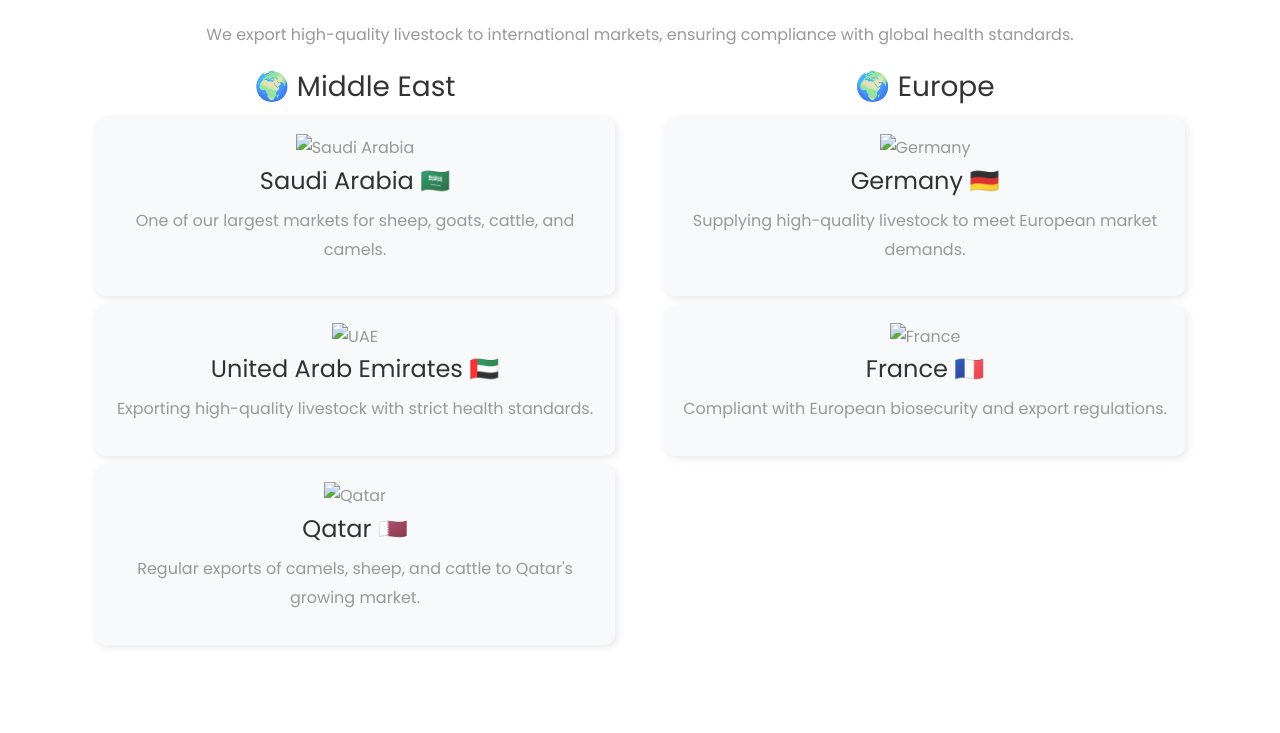
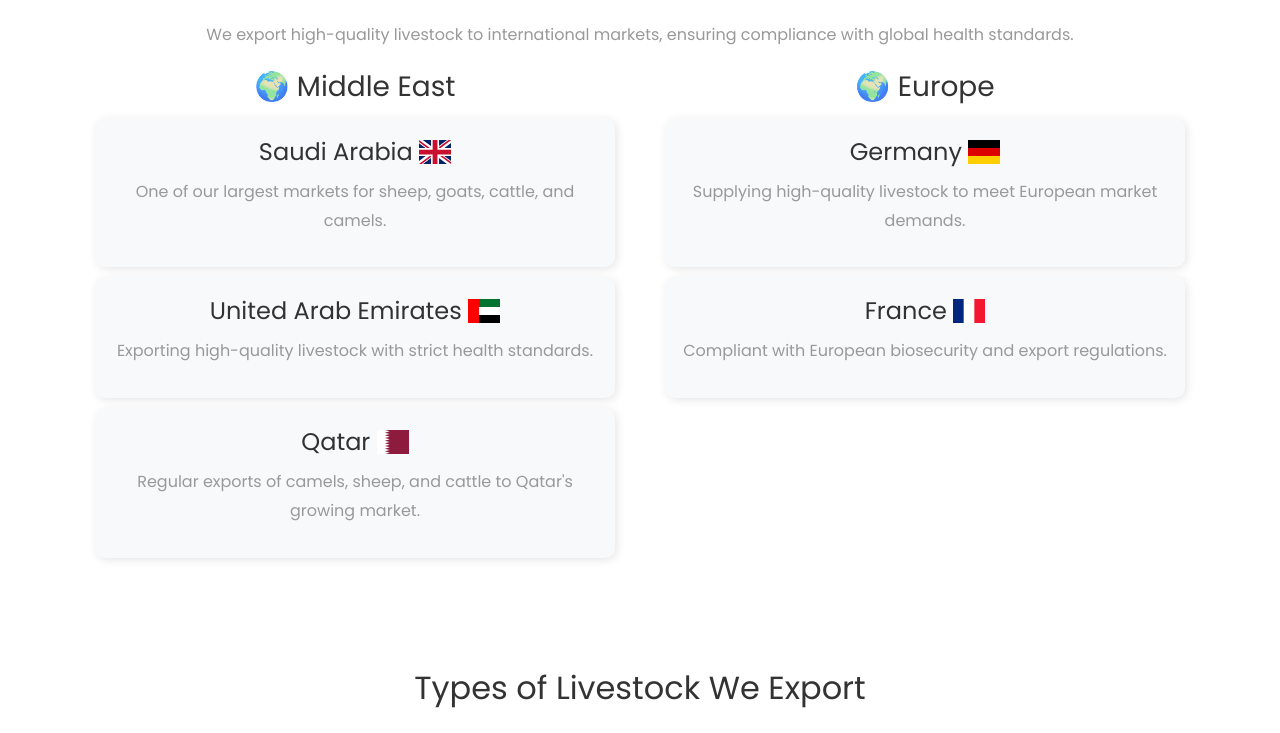
Before and after one commit to Xtrimum/SILQC, a plain HTML site: page export.html in a window 1280 px wide. Shown: the part 699-1432 px from the top of the page. Drawn offline with nearby package versions, Linux system fonts and the light colour scheme; some packages are replaced by stand-ins of ours; no server answers; files whose address does not match are found by name.

Commit message:
icon fix

```diff
--- a/export.html
+++ b/export.html
@@ -7,7 +7,7 @@
     <meta name="viewport" content="width=device-width, initial-scale=1, shrink-to-fit=no">
 
     <link href="https://fonts.googleapis.com/css?family=Poppins:200,300,400,500,600,700,800&display=swap" rel="stylesheet">
-
+    <link rel="stylesheet" href="https://cdnjs.cloudflare.com/ajax/libs/flag-icon-css/3.5.0/css/flag-icon.css">
     <link rel="stylesheet" href="css/open-iconic-bootstrap.min.css">
     <link rel="stylesheet" href="css/animate.css">
 
@@ -26,6 +26,7 @@
     <link rel="stylesheet" href="css/flaticon.css">
     <link rel="stylesheet" href="css/icomoon.css">
     <link rel="stylesheet" href="css/style.css">
+ <link rel="stylesheet" href="https://cdnjs.cloudflare.com/ajax/libs/flag-icon-css/3.5.0/css/flag-icon.css">
     <script src="js/lang.js"></script>
 
 
@@ -81,11 +82,11 @@
                   </button>
                   <div class="dropdown-menu" aria-labelledby="langDropdown">
                     <a class="dropdown-item" href="#" onclick="switchLanguage('en')">
-                      🇬🇧
+                      <span class="flag-icon flag-icon-gb"></span>
                       English
                     </a>
                     <a class="dropdown-item" href="#" onclick="switchLanguage('ar')">
-                      🇸🇦
+                      <span class="flag-icon flag-icon-sa"></span>
                         العربية
                     </a>
                   </div>
@@ -118,18 +119,15 @@
               <div class="col-md-6">
                   <h3 class="text-center" data-key="middle_east">🌍 Middle East</h3>
                   <div class="destination-card text-center p-3">
-                      <img src="saudi-arabia-flag.png" alt="Saudi Arabia" width="50">
-                      <h4 data-key="saudi_arabia">Saudi Arabia 🇸🇦</h4>
+                      <h4><span data-key="saudi_arabia">Saudi Arabia</span> <span class="flag-icon flag-icon-gb"></span></h4>
                       <p data-key="saudi_desc">One of our largest markets for sheep, goats, cattle, and camels.</p>
                   </div>
                   <div class="destination-card text-center p-3">
-                      <img src="uae-flag.png" alt="UAE" width="50">
-                      <h4 data-key="uae">United Arab Emirates 🇦🇪</h4>
+                      <h4><span data-key="uae">United Arab Emirates</span> <span class="flag-icon flag-icon-ae"></span></h4>
                       <p data-key="uae_desc">Exporting high-quality livestock with strict health standards.</p>
                   </div>
                   <div class="destination-card text-center p-3">
-                      <img src="qatar-flag.png" alt="Qatar" width="50">
-                      <h4 data-key="qatar">Qatar 🇶🇦</h4>
+                      <h4><span data-key="qatar">Qatar</span> <span class="flag-icon flag-icon-qa"></span></h4>
                       <p data-key="qatar_desc">Regular exports of camels, sheep, and cattle to Qatar’s growing market.</p>
                   </div>
               </div>
@@ -138,13 +136,11 @@
               <div class="col-md-6">
                   <h3 class="text-center" data-key="europe">🌍 Europe</h3>
                   <div class="destination-card text-center p-3">
-                      <img src="germany-flag.png" alt="Germany" width="50">
-                      <h4 data-key="germany">Germany 🇩🇪</h4>
+                      <h4><span data-key="germany">Germany</span> <span class="flag-icon flag-icon-de"></span></h4>
                       <p data-key="germany_desc">Supplying high-quality livestock to meet European market demands.</p>
                   </div>
                   <div class="destination-card text-center p-3">
-                      <img src="france-flag.png" alt="France" width="50">
-                      <h4 data-key="france">France 🇫🇷</h4>
+                      <h4><span data-key="france">France</span> <span class="flag-icon flag-icon-fr"></span></h4>
                       <p data-key="france_desc">Compliant with European biosecurity and export regulations.</p>
                   </div>
               </div>
--- a/js/lang.js
+++ b/js/lang.js
@@ -109,16 +109,16 @@ const translations = {
         global_destinations: "Our Global Export Destinations",
         export_quality: "We export high-quality livestock to international markets, ensuring compliance with global health standards.",
         middle_east: "🌍 Middle East",
-        saudi_arabia: "Saudi Arabia 🇸🇦",
+        saudi_arabia: "Saudi Arabia ",
         saudi_desc: "One of our largest markets for sheep, goats, cattle, and camels.",
-        uae: "United Arab Emirates 🇦🇪",
+        uae: "United Arab Emirates ",
         uae_desc: "Exporting high-quality livestock with strict health standards.",
-        qatar: "Qatar 🇶🇦",
+        qatar: "Qatar ",
         qatar_desc: "Regular exports of camels, sheep, and cattle to Qatar's growing market.",
         europe: "🌍 Europe",
-        germany: "Germany 🇩🇪",
+        germany: "Germany ",
         germany_desc: "Supplying high-quality livestock to meet European market demands.",
-        france: "France 🇫🇷",
+        france: "France ",
         france_desc: "Compliant with European biosecurity and export regulations.",
         livestock_types: "Types of Livestock We Export",
         sheep: "Sheep 🐑",
@@ -266,16 +266,16 @@ const translations = {
         global_destinations: "وجهاتنا التصديرية العالمية",
         export_quality: "نصدر ماشية عالية الجودة إلى الأسواق الدولية مع ضمان الامتثال لمعايير الصحة العالمية.",
         middle_east: "🌍 الشرق الأوسط",
-        saudi_arabia: "المملكة العربية السعودية 🇸🇦",
+        saudi_arabia: "المملكة العربية السعودية ",
         saudi_desc: "أحد أكبر أسواقنا للأغنام والماعز والأبقار والإبل.",
-        uae: "الإمارات العربية المتحدة 🇦🇪",
+        uae: "الإمارات العربية المتحدة ",
         uae_desc: "تصدير ماشية عالية الجودة مع معايير صحية صارمة.",
-        qatar: "قطر 🇶🇦",
+        qatar: "قطر ",
         qatar_desc: "صادرات منتظمة من الإبل والأغنام والأبقار إلى السوق القطري المتنامي.",
         europe: "🌍 أوروبا",
-        germany: "ألمانيا 🇩🇪",
+        germany: "ألمانيا ",
         germany_desc: "تزويد الأسواق الأوروبية بماشية عالية الجودة.",
-        france: "فرنسا 🇫🇷",
+        france: "فرنسا ",
         france_desc: "ممتثلون لمعايير الأمن الحيوي واللوائح التصديرية الأوروبية.",
         livestock_types: "أنواع الماشية التي نصدرها",
         sheep: "الأغنام 🐑",
```
Also changed, not shown: about.html (+3 -2 lines), contact.html (+3 -2 lines), facilities.html (+3 -2 lines), index.html (+3 -2 lines), service.html (+3 -2 lines).
